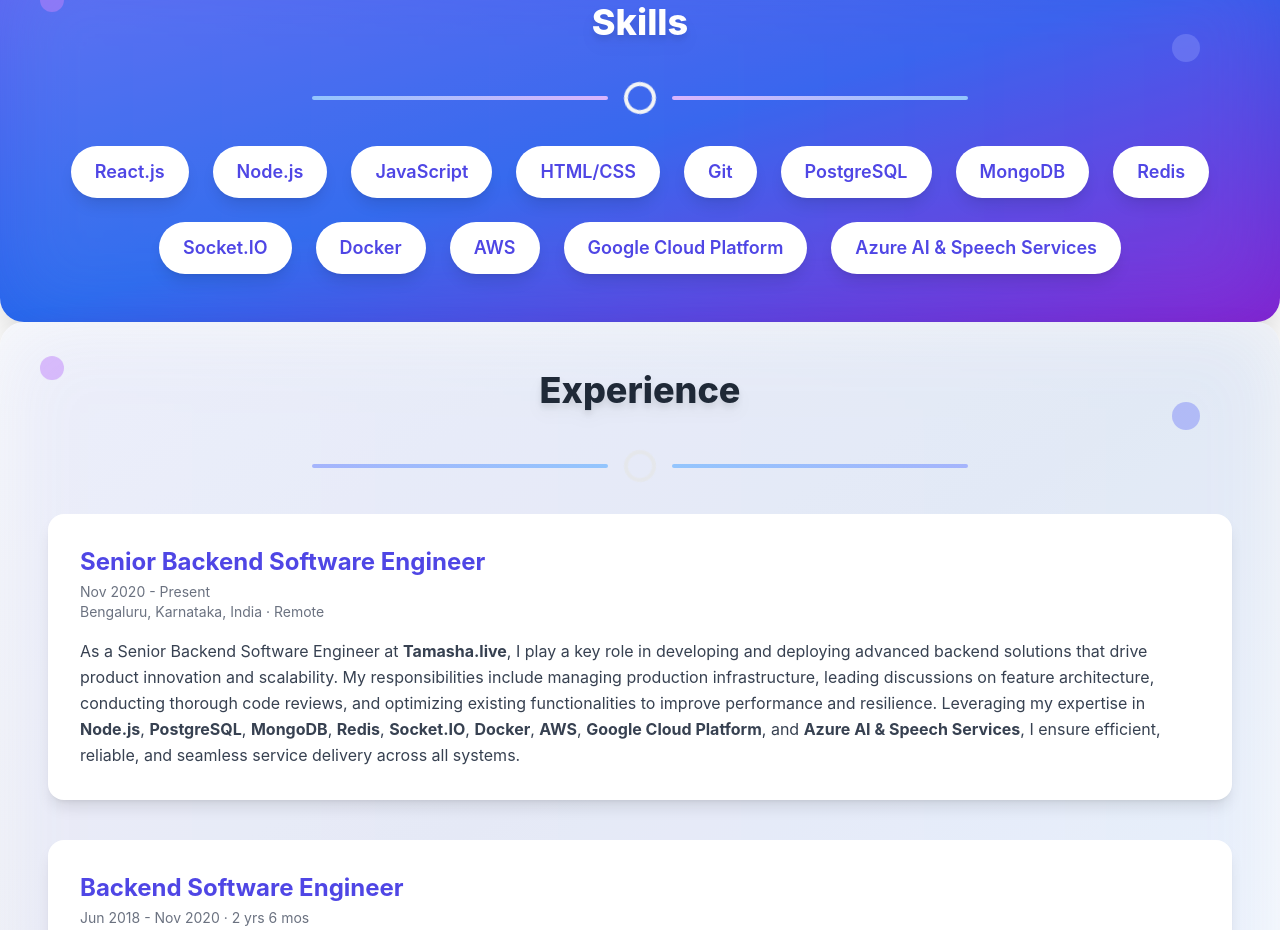
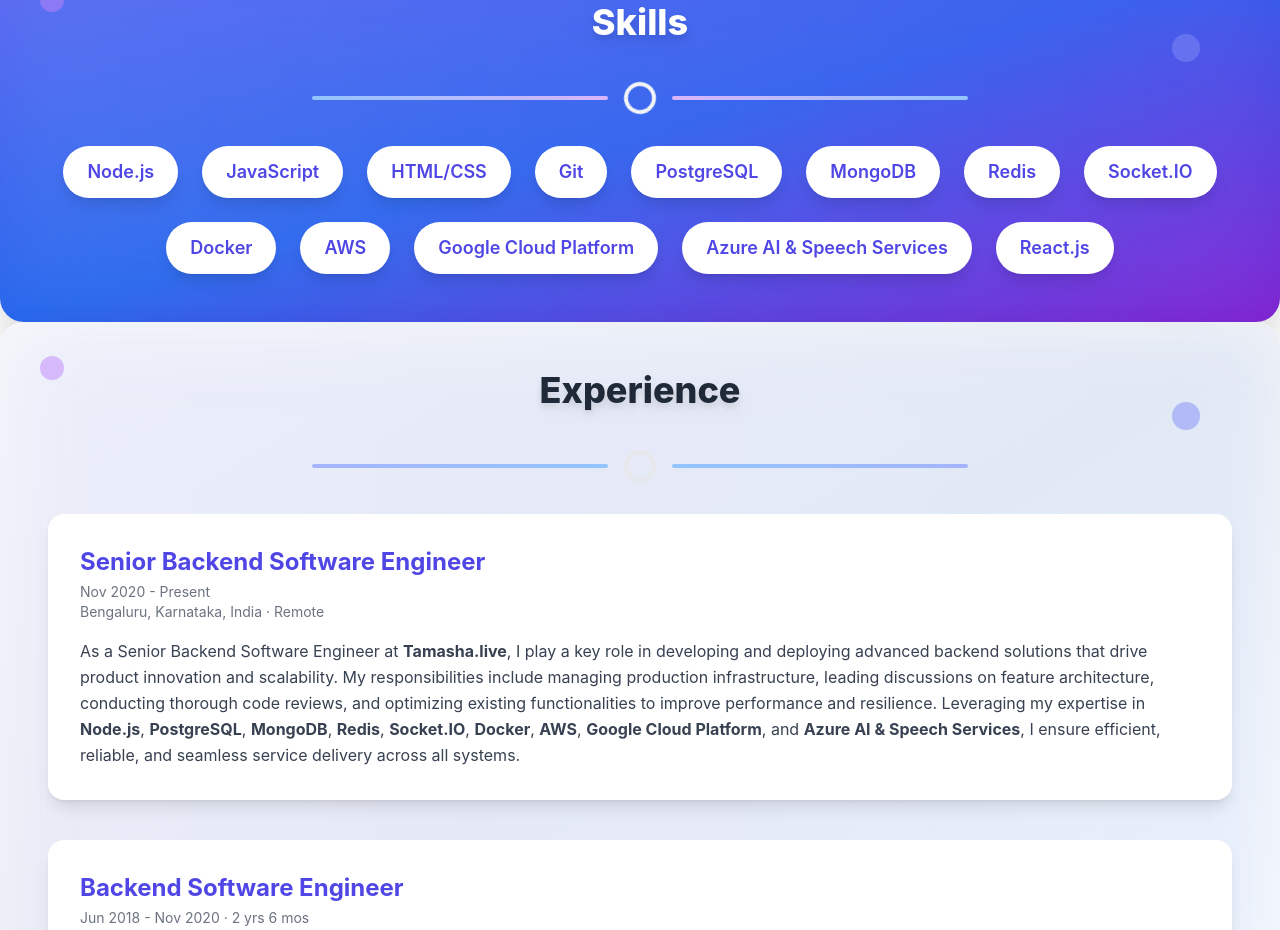
Before and after one commit to engi-devops/github-pages-demo, a React (Create React App) app: page / in a window 1280 px wide. Shown: the part 799-1729 px from the top of the page. Built offline with nearby package versions, Linux system fonts and the light colour scheme.

Commit message:
order change

```diff
--- a/src/components/Skills.js
+++ b/src/components/Skills.js
@@ -20,7 +20,6 @@ const Skills = () => (
     {/* Skills List */}
     <div className="flex justify-center gap-6 flex-wrap relative z-10">
       {[
-        'React.js',
         'Node.js',
         'JavaScript',
         'HTML/CSS',
@@ -33,6 +32,7 @@ const Skills = () => (
         'AWS',
         'Google Cloud Platform',
         'Azure AI & Speech Services',
+        'React.js',
       ].map((skill, index) => (
         <span
           key={index}
```
